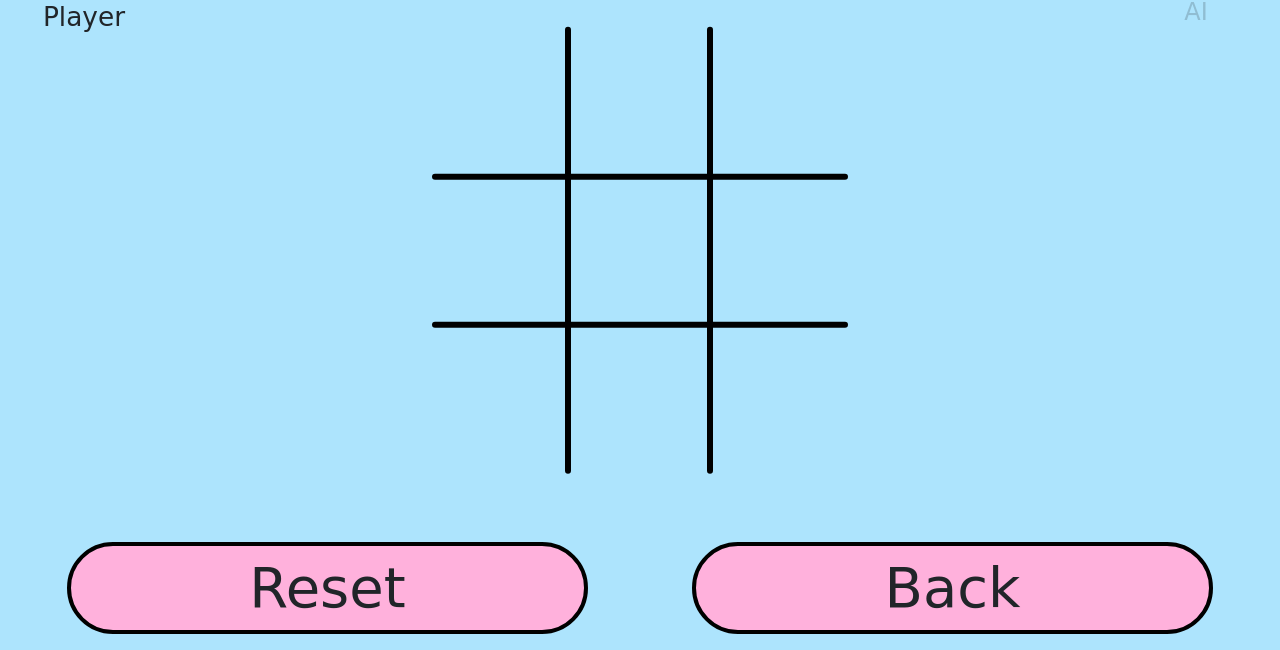
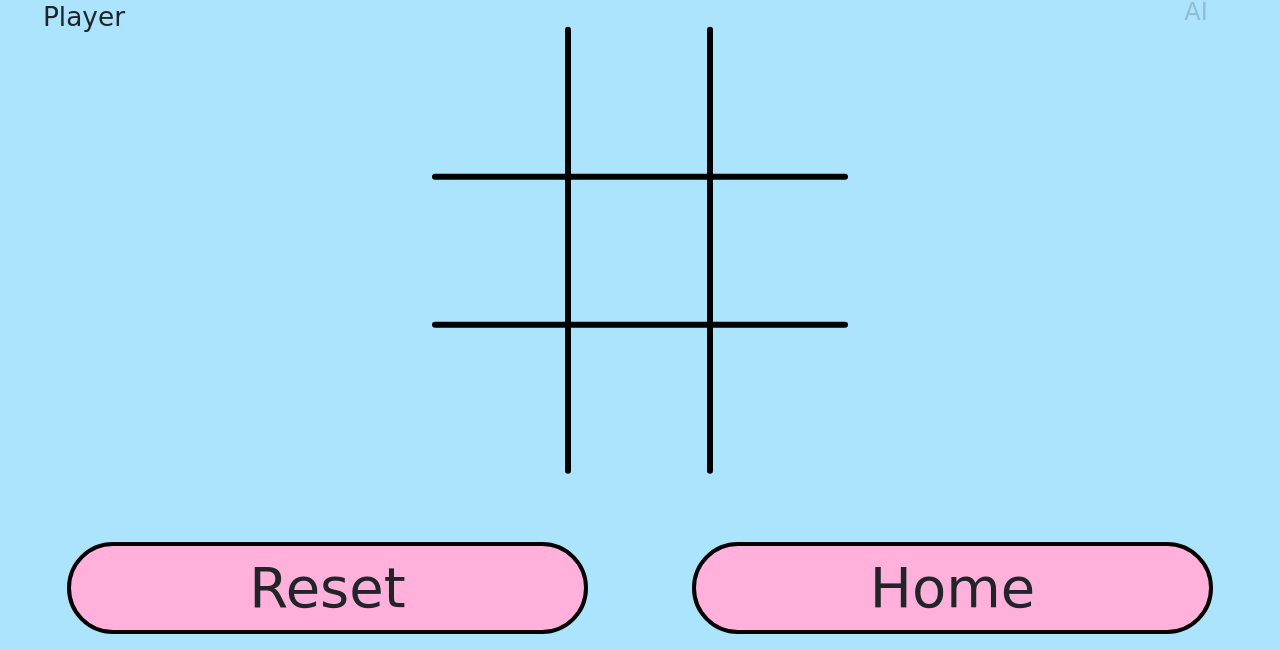
Before and after one commit to billzeng2k/Terrific-Tac-Toe, a plain HTML site: page src/html/ai-game.html in a window 1280 px wide. Shown: the part 150-800 px from the top of the page. Drawn offline with nearby package versions, Linux system fonts and the light colour scheme; a web font is replaced by a local one.

Commit message:
Few Tweeks to the style

```diff
--- a/src/html/ai-game.html
+++ b/src/html/ai-game.html
@@ -16,7 +16,7 @@
         </div>
         <div class = "container-fluid reset row mx-auto">
             <div class = "col-5 mx-auto button" onclick = "location.reload()"> Reset </div>
-            <a href = "../../index.html" class = "col-5 mx-auto button"> Back </a>
+            <a href = "../../index.html" class = "col-5 mx-auto button"> Home </a>
         </div>
         <div id = "outcome"> </div>
     </body>
--- a/src/js/tic-tac-toe-board.js
+++ b/src/js/tic-tac-toe-board.js
@@ -191,6 +191,7 @@ class GameBoard {
         this.board = document.createElement("div");
         this.board.classList.add("col-xl-4");
         this.board.classList.add("col-md-5");
+        this.board.classList.add("col-sm-6");
         this.board.classList.add("mx-auto");
         this.board.classList.add("board");
 
```
Also changed, not shown: src/html/local-game.html (+1 -1 lines).
